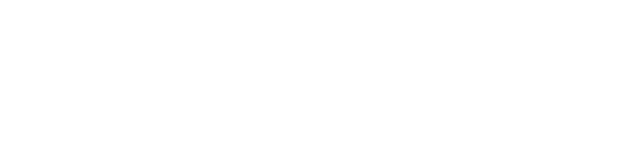
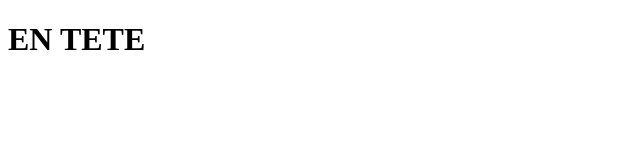
Before and after one commit to VNSG/githubChallenge1, a plain HTML site: page index.html in a window 1280 px wide. Shown: the whole page, without its empty margins (0-640 px from the left). Drawn offline with Linux system fonts and the light colour scheme.

Commit message:
add h1
i just add h1

```diff
--- a/index.html
+++ b/index.html
@@ -1,6 +1,7 @@
 <!doctype html>
 <html>
   <head>
-    <title> Voici le titre </title>
+    <title>Voici le titre</title>
   </head>
   <body>
+    <h1>EN TETE</h1>
```
